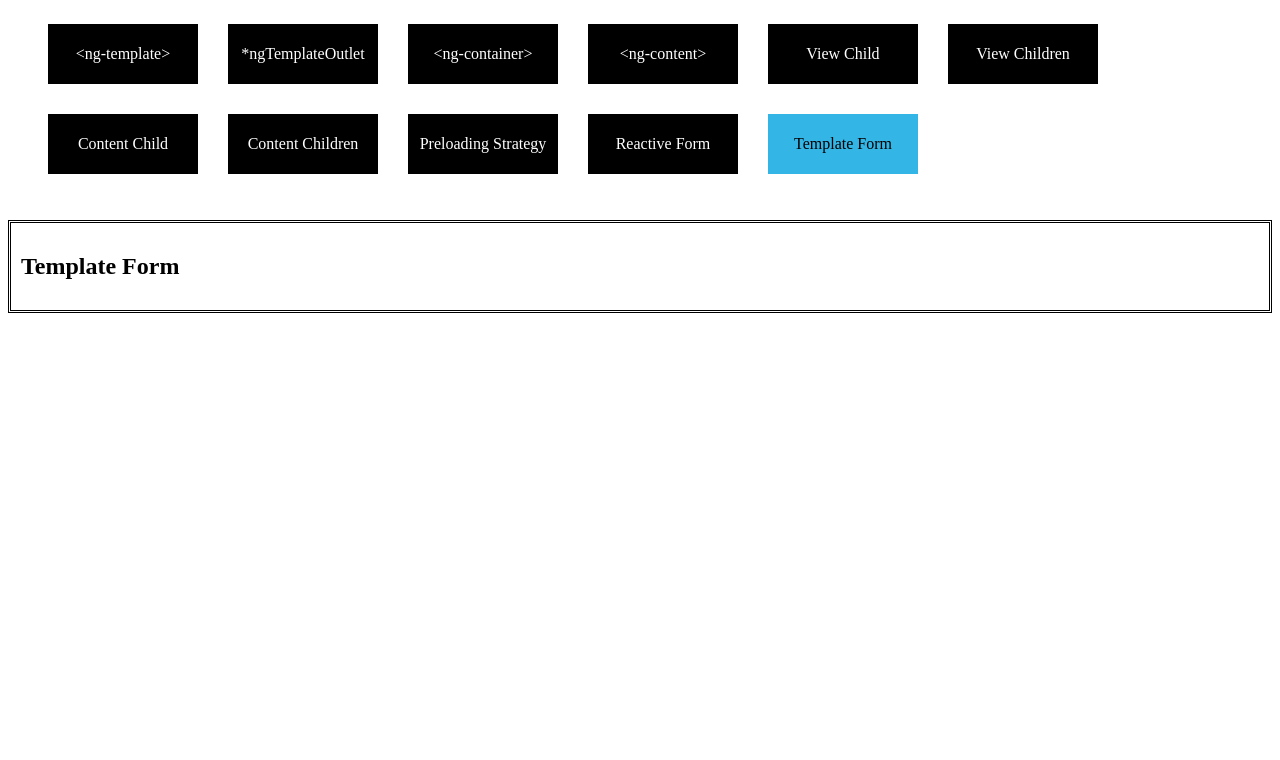
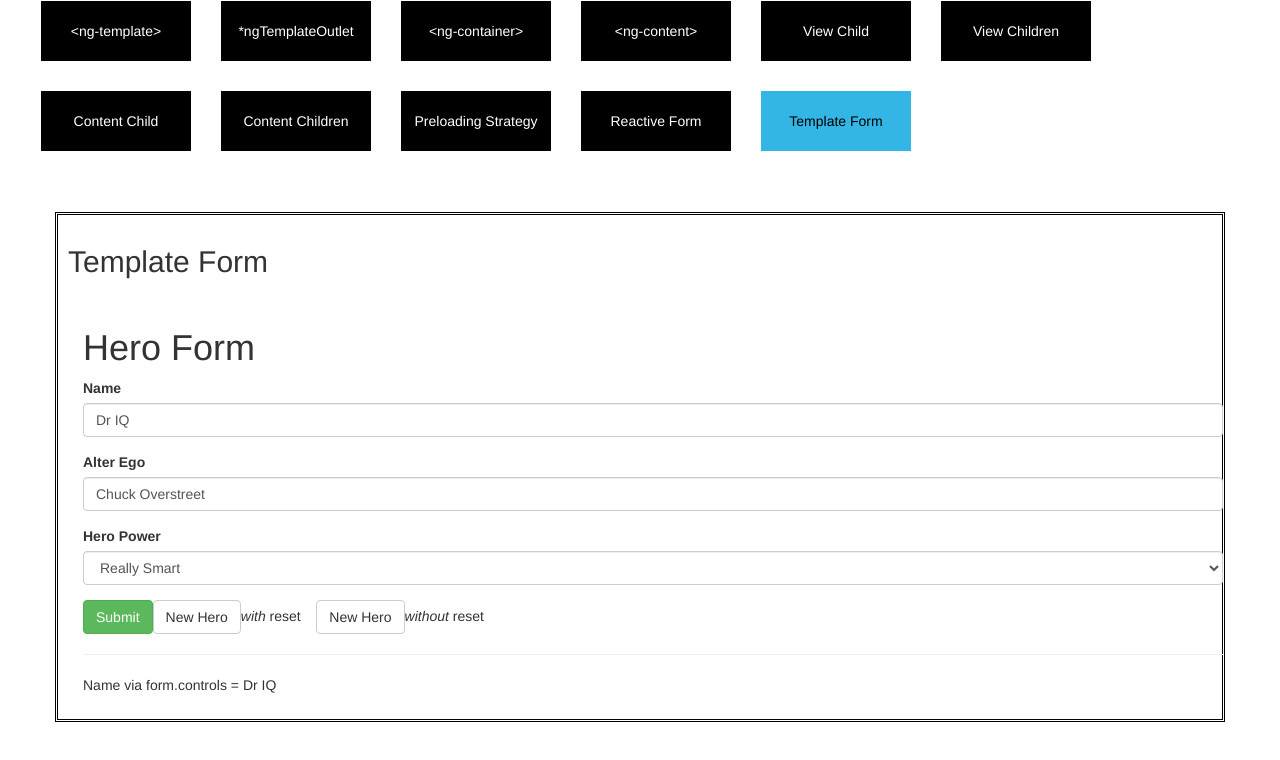
Before and after one commit to moradiyahari/angular-core-concepts, an Angular app: page /template-form in a window 1280 px wide. Shown: the top 760 px of the page. Built offline with nearby package versions, Linux system fonts and the light colour scheme.

Commit message:
6 files modified

```diff
--- a/src/app/reactive-form/custom-input/custom-input.component.html
+++ b/src/app/reactive-form/custom-input/custom-input.component.html
@@ -1,5 +1,5 @@
 
 <ng-container *ngIf="form.controls">
-  <label class="label">{{label}}</label>
-  <input [id]="id" [type]="type" [formControl]="form.controls[controlName]">
+  <label class="label" [for]="controlName">{{label}}</label>
+  <input class="form-control" [id]="id" [type]="type" [formControl]="form.controls[controlName]">
 </ng-container>
--- a/src/app/reactive-form/custom-input/custom-input.component.ts
+++ b/src/app/reactive-form/custom-input/custom-input.component.ts
@@ -3,7 +3,7 @@ import { Component, Input } from '@angular/core';
 @Component({
   selector: 'custom-input',
   templateUrl: './custom-input.component.html',
-  styles: ['.label { width: 100px; display: inline-block;}']
+  styles: ['']
 })
 export class CustomInputComponent {
   @Input() form: any;
--- a/src/app/reactive-form/reactive-form.component.html
+++ b/src/app/reactive-form/reactive-form.component.html
@@ -1,10 +1,7 @@
 <h2>Reactive form</h2>
-
 <ng-container *ngIf="myData">
   <form [formGroup]="form" (ngSubmit)="saveUser()">
-  <table>
-    <tr>
-      <td>
+    <div class="form-group">
       <custom-input id="txt-username" type="text" label="Username" controlName="username" [form]="form"></custom-input>
       <ng-container *ngIf="form.controls.username.errors">
         <br/>
@@ -12,10 +9,8 @@
           {{form.controls.username.errors | json}}
         </code>
       </ng-container>
-      </td>
-    </tr>
-    <tr>
-      <td>
+    </div>
+    <div class="form-group">
     <custom-input id="txt-email" type="email" label="Email" controlName="email" [form]="form"></custom-input>
       <ng-container *ngIf="form.controls.email.errors">
         <br/>
@@ -23,10 +18,8 @@
           {{form.controls.email.errors | json}}
         </code>
       </ng-container>
-      </td>
-    </tr>
-    <tr>
-      <td>
+    </div>
+    <div class="form-group">
       <custom-input id="txt-password" type="password" label="Password" controlName="password" [form]="form"></custom-input>
       <ng-container *ngIf="form.controls.password.errors">
         <br/>
@@ -44,10 +37,8 @@
           </ng-container>
         </code>
       </ng-container>
-      </td>
-    </tr>
-    <tr>
-      <td>
+    </div>
+    <div class="form-group">
       <custom-list id="ddl-userType" label="User Type" controlName="userType" [list]="userTypeList" [form]="form"></custom-list>
       <ng-container *ngIf="form.controls.userType.errors">
         <br/>
@@ -55,11 +46,8 @@
           {{form.controls.userType.errors | json}}
         </code>
       </ng-container>
-
-      </td>
-    </tr>
-    <tr>
-      <td>
+    </div>
+    <div class="form-group">
       <user-rating label="Rating" [increment]="1" formControlName="rating"></user-rating>
       <ng-container *ngIf="form.controls.rating.errors">
         <br/>
@@ -67,14 +55,9 @@
           {{form.controls.rating.errors | json}}
         </code>
       </ng-container>
-      </td>
-    </tr>
-
-    <tr>
-      <td>
+    </div>
+    <div class="form-group">
       <button type="submit">Save user</button>
-      </td>
-    </tr>
-  </table>
+    </div>
   </form>
 </ng-container>
--- a/src/app/template-form/template-form.component.html
+++ b/src/app/template-form/template-form.component.html
@@ -1 +1,72 @@
 <h2>Template Form</h2>
+<br>
+<div class="container">
+<div [hidden]="submitted">
+  <h1>Hero Form</h1>
+  <form (ngSubmit)="onSubmit()" #heroForm="ngForm">
+    <div class="form-group">
+      <label for="name">Name</label>
+      <input type="text" class="form-control" id="name"
+             required
+             [(ngModel)]="model.name" name="name"
+             #name="ngModel">
+      <div [hidden]="name.valid || name.pristine"
+           class="alert alert-danger">
+        Name is required
+      </div>
+    </div>
+
+    <div class="form-group">
+      <label for="alterEgo">Alter Ego</label>
+      <input type="text" class="form-control" id="alterEgo"
+             [(ngModel)]="model.alterEgo" name="alterEgo">
+    </div>
+
+    <div class="form-group">
+      <label for="power">Hero Power</label>
+      <select class="form-control" id="power"
+              required
+              [(ngModel)]="model.power" name="power"
+              #power="ngModel">
+        <option *ngFor="let pow of powers" [value]="pow">{{pow}}</option>
+      </select>
+      <div [hidden]="power.valid || power.pristine" class="alert alert-danger">
+        Power is required
+      </div>
+    </div>
+
+    <button type="submit" class="btn btn-success" [disabled]="!heroForm.form.valid">Submit</button>
+    <button type="button" class="btn btn-default" (click)="newHero(); heroForm.reset()">New Hero</button>
+    <i>with</i> reset
+
+    &nbsp;&nbsp;
+    <button type="button" class="btn btn-default" (click)="newHero()">New Hero</button>
+    <i>without</i> reset
+
+   <!-- NOT SHOWN IN DOCS -->
+    <div>
+      <hr>
+      Name via form.controls = {{showFormControls(heroForm)}}
+    </div>
+   <!-- - -->
+  </form>
+</div>
+
+<div [hidden]="!submitted">
+  <h2>You submitted the following:</h2>
+  <div class="row">
+    <div class="col-xs-3">Name</div>
+    <div class="col-xs-9">{{ model.name }}</div>
+  </div>
+  <div class="row">
+    <div class="col-xs-3">Alter Ego</div>
+    <div class="col-xs-9">{{ model.alterEgo }}</div>
+  </div>
+  <div class="row">
+    <div class="col-xs-3">Power</div>
+    <div class="col-xs-9">{{ model.power }}</div>
+  </div>
+  <br>
+  <button class="btn btn-primary" (click)="submitted=false">Edit</button>
+</div>
+</div>
--- a/src/app/template-form/template-form.component.ts
+++ b/src/app/template-form/template-form.component.ts
@@ -1,9 +1,43 @@
 import { Component } from '@angular/core';
 
+class Hero {
+  constructor(
+    public id: number,
+    public name: string,
+    public power: string,
+    public alterEgo?: string
+  ) {  }
+}
 
 @Component({
   selector: 'template-form',
   templateUrl: './template-form.component.html'
 })
 export class TemplateFormComponent {
+
+  powers = ['Really Smart', 'Super Flexible',
+            'Super Hot', 'Weather Changer'];
+
+  model = new Hero(18, 'Dr IQ', this.powers[0], 'Chuck Overstreet');
+
+  submitted = false;
+
+  onSubmit() { this.submitted = true; }
+
+
+  newHero() {
+    this.model = new Hero(42, '', '');
+  }
+
+  skyDog(): Hero {
+    const myHero =  new Hero(42, 'SkyDog',
+                           'Fetch any object at any distance',
+                           'Leslie Rollover');
+    console.log('My hero is called ' + myHero.name); // "My hero is called SkyDog"
+    return myHero;
+  }
+  showFormControls(form: any) {
+    return form && form.controls.name &&
+    form.controls.name.value;
+  }
 }
--- a/src/styles.css
+++ b/src/styles.css
@@ -1 +1,2 @@
 /* Add application styles & imports to this file! */
+@import url('https://unpkg.com/bootstrap@3.3.7/dist/css/bootstrap.min.css');
```
Lines whose indentation alone changed are shown as unchanged.
